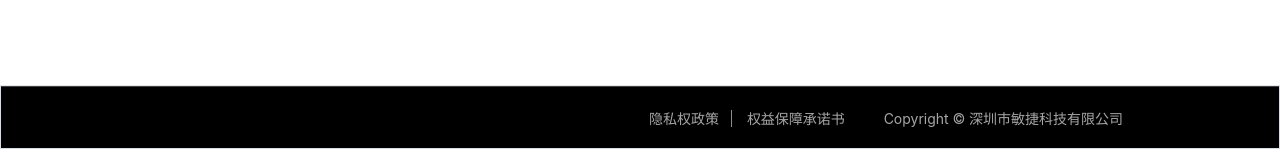
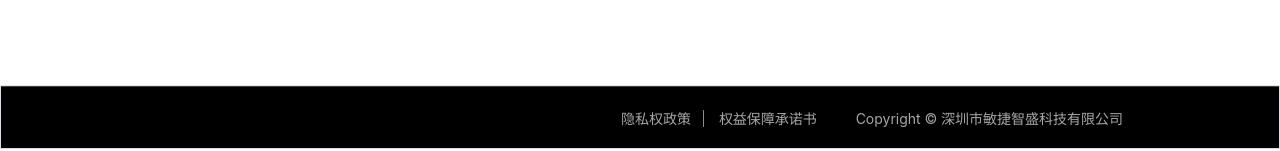
Before and after one commit to gopeak/masterlab_site, a PHP site: page /about.php in a window 1280 px wide. Shown: the part 2100-2251 px from the top of the page. Run offline with PHP 8.4, Linux system fonts and the light colour scheme; some libraries are stand-ins or nearby versions.

Commit message:
修改公司地址

```diff
--- a/ant/footer.php
+++ b/ant/footer.php
@@ -55,10 +55,10 @@
                 <div class="footer-center"><h2><span>关于我们</span>
                     </h2>
                     <div>
-                        <a target="_blank " rel="noopener noreferrer" href="#">公司</a><span> - </span><span>深圳市敏捷科技有限公司</span>
+                        <a target="_blank " rel="noopener noreferrer" href="#">公司</a><span> - </span><span>深圳市敏捷智盛科技有限公司</span>
                     </div>
                     <div>
-                        <a target="_blank " rel="noopener noreferrer" href="#">地址</a><span> - </span><span>深圳市罗湖区水贝二路特力大厦</span>
+                        <a target="_blank " rel="noopener noreferrer" href="#">地址</a><span> - </span><span>深圳市罗湖区水贝二路特力大厦9</span>
                     </div>
                     <div>
                         <a target="_blank" rel="noopener noreferrer"  href="#">捐献</a><span> - </span><span>微信二维码</span></div>
@@ -76,7 +76,7 @@
                 <span><a href="#" rel="noopener noreferrer"  target="_blank">隐私权政策</a></span>
                 <span><a href="#" rel="noopener noreferrer" target="_blank">权益保障承诺书</a></span>
             </p>
-            <p class="footer-copyright"><!-- react-text: 194 -->Copyright © <!-- /react-text --><span>深圳市敏捷科技有限公司</span>
+            <p class="footer-copyright"><!-- react-text: 194 -->Copyright © <!-- /react-text --><span>深圳市敏捷智盛科技有限公司</span>
             </p>
         </div>
     </div>
```
